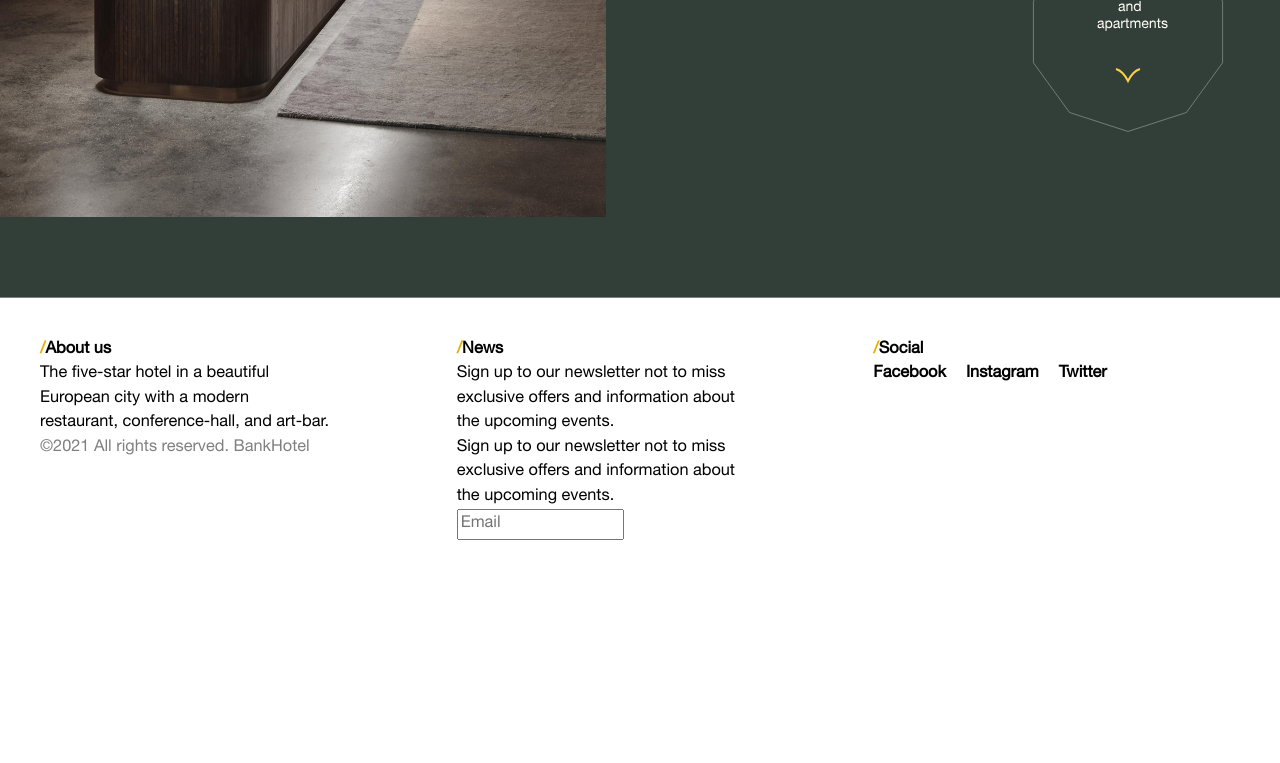
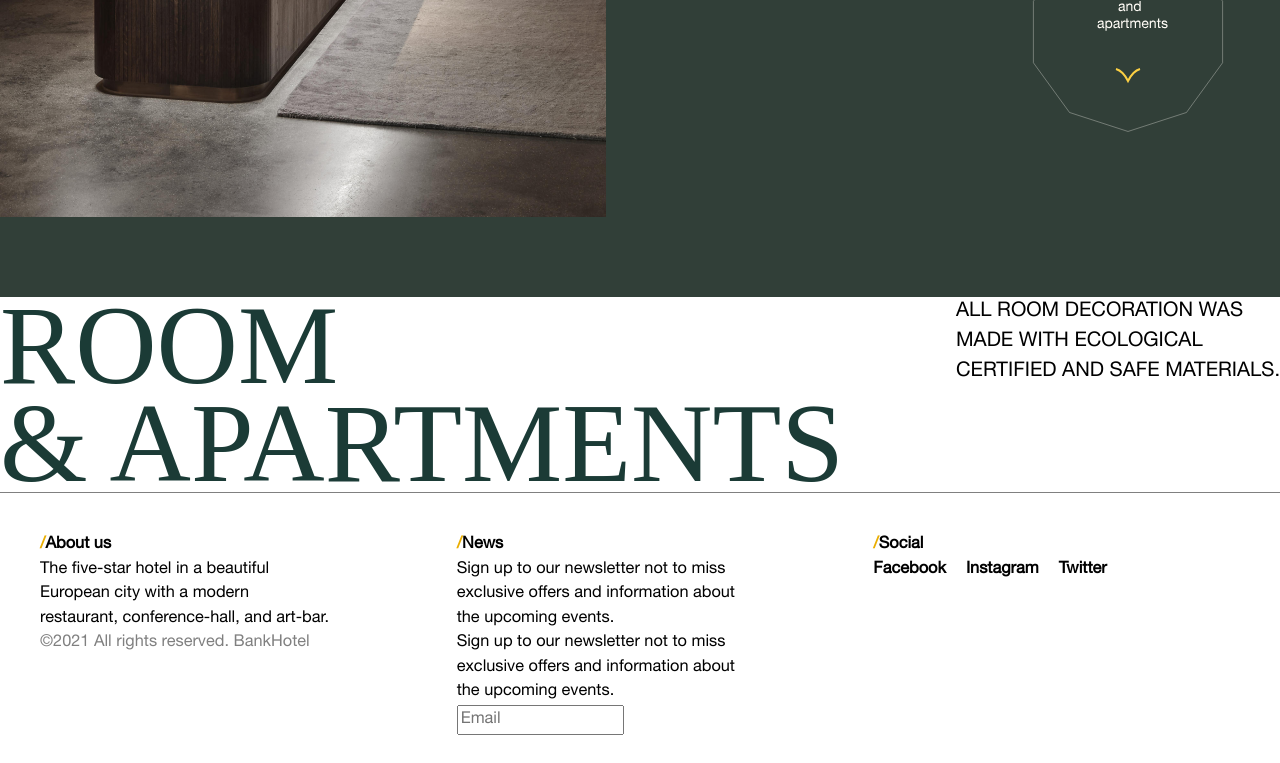
Before and after one commit to Tumyr-p/Bank-Hotel, a website with bundled scripts: page index.html in a window 1280 px wide. Shown: the part 1875-2638 px from the top of the page. Before the commit the page ends 2455 px from the top, so only its background shows below. Built offline with nearby package versions, Linux system fonts and the light colour scheme.

Commit message:
структурований SCSS: додано блоки та хелпери

```diff
--- a/index.html
+++ b/index.html
@@ -200,9 +200,21 @@
             </div>
         </div>
     </section>
-    <section class="room__apartments">
-        <div class="room__apartments container">
-
+    <section class="rooms__apt">
+        <div class="rooms__apt container">
+            <div class="rooms__apt__text">
+                <div class="rooms__apt__text-top">
+                    <h2 class="rooms__apt__text__title-left Miracle">
+                        ROOM<br>
+                        & APARTMENTS
+                    </h2>
+                    <p class="rooms__apt__text__title-right">
+                        All room decoration was<br>
+                        made with ecological<br>
+                        certified and safe materials.
+                    </p>
+                </div>
+            </div>
         </div>
     </section>
 </main>
--- a/styles/_globals.scss
+++ b/styles/_globals.scss
@@ -102,3 +102,6 @@ button{
 .text__grey{
   color: var(--gray);
 }
+.Miracle{
+  font-family: var(--font-family-accent);
+}
--- a/styles/bloks/_room__apartments.scss
+++ b/styles/bloks/_room__apartments.scss
@@ -0,0 +1,18 @@
+@use'../helpers' as *;
+.rooms__apt{
+  &__text{
+    &__title{
+      &-left{}
+      &-right{
+        font-size: fluid(26, 12);
+      }
+    }
+    &-top{
+      display: flex;
+      align-items: flex-start;
+      justify-content: space-between;
+      font-weight: 400;
+      text-transform: uppercase;
+    }
+  }
+}
```
Also changed, not shown: styles/main.css, 1 other file.
